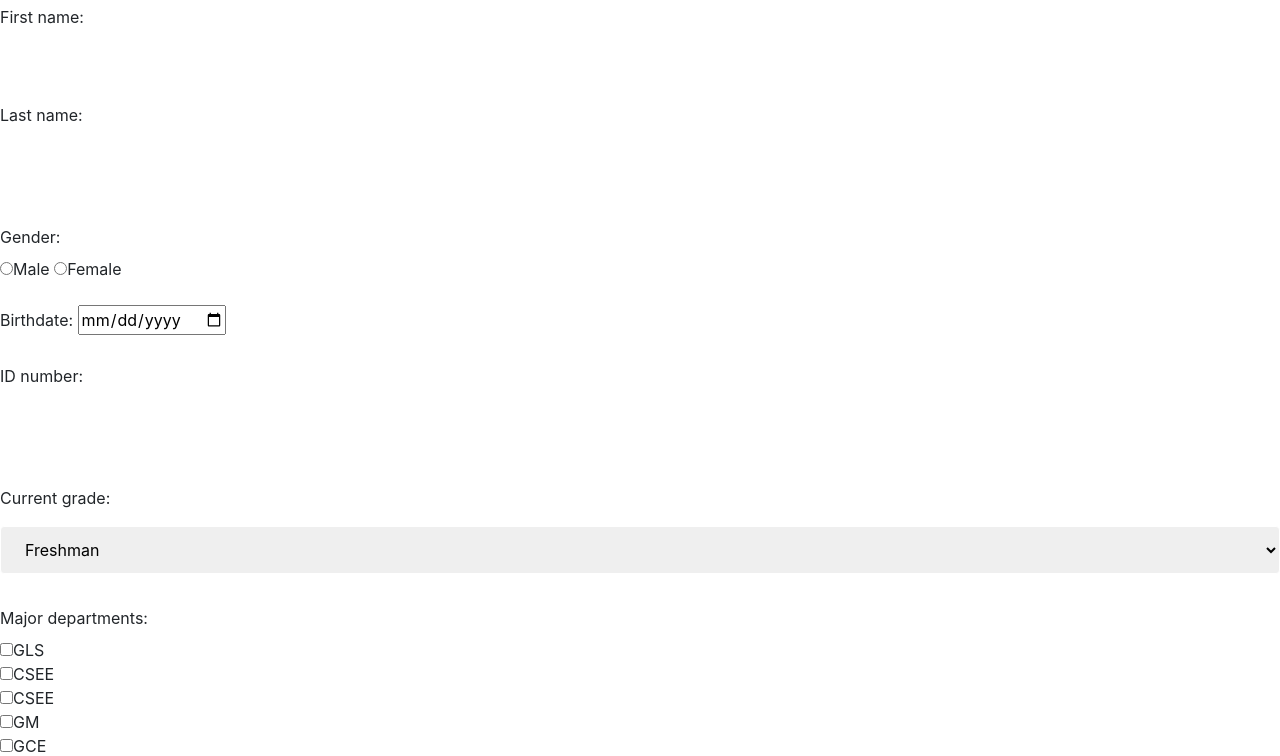
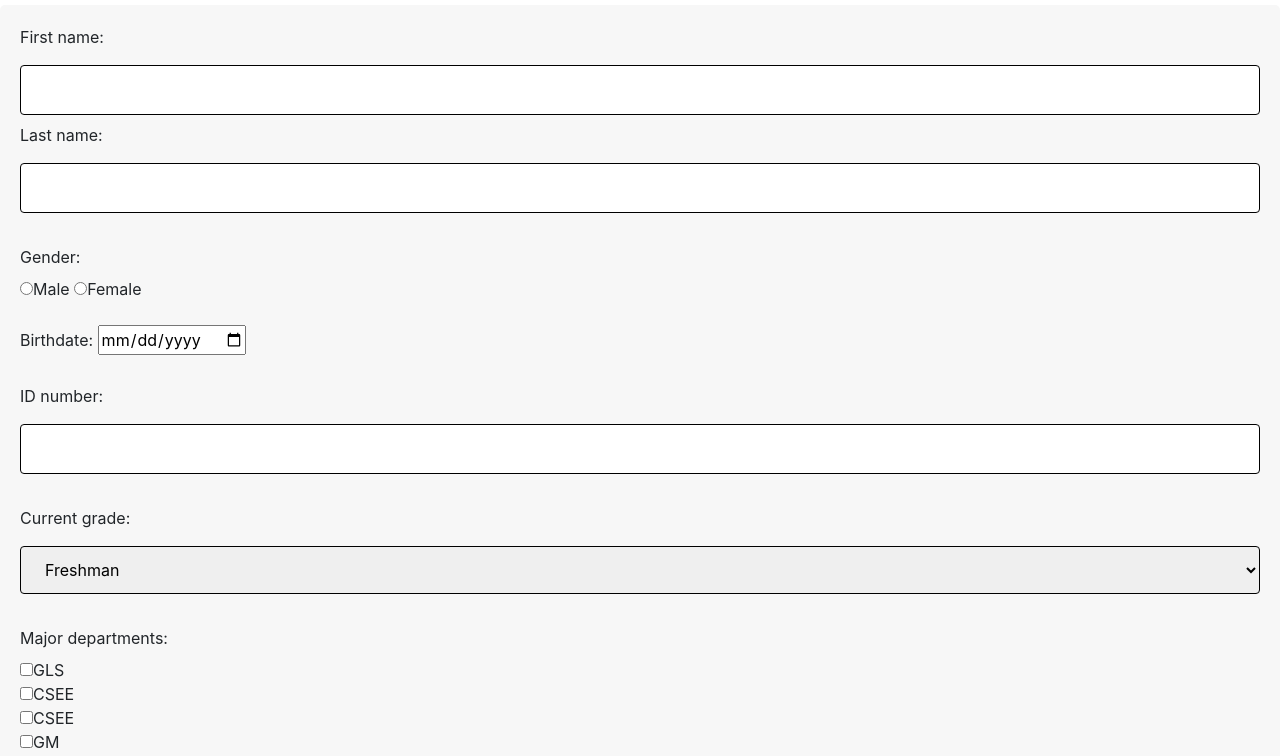
Before and after one commit to batman-4/p2, a plain HTML site: page add.html in a window 1280 px wide. Shown: the part 41-797 px from the top of the page. Drawn offline with nearby package versions, Linux system fonts and the light colour scheme.

Commit message:
modify style

```diff
--- a/add.html
+++ b/add.html
@@ -13,7 +13,7 @@
         padding: 12px 20px;
         margin: 8px 0;
         display: inline-block;
-        border: 1px solid #ffffff;
+        border: 1px solid #000000;
         border-radius: 4px;
         box-sizing: border-box;
     }
@@ -21,7 +21,7 @@
     input[type="button"] {
         width: 100%;
         background-color: #61a1e0;
-        color: rgb(255, 255, 255);
+        color: rgb(0, 0, 0);
         padding: 14px 20px;
         margin: 8px 0;
         border: none;
@@ -31,6 +31,12 @@
 
     input[type="button"]:hover {
         background-color: #454ba0;
+    }
+
+    div {
+        border-radius: 5px;
+        background-color: #f2f2f29d;
+        padding: 20px;
     }
 
 </style>
@@ -82,7 +88,7 @@
     <h2>Submission Form</h2>
 
     <div>
-        <form name="form1" method="post" form action="form.php">
+        <script src="/docs/4.6/dist/js/bootstrap.bundle.min.js" integrity="sha384-Fy6S3B9q64WdZWQUiU+q4/2Lc9npb8tCaSX9FK7E8HnRr0Jz8D6OP9dO5Vg3Q9ct" crossorigin="anonymous"></script><script src="/docs/4.6/dist/js/bootstrap.bundle.min.js" integrity="sha384-Fy6S3B9q64WdZWQUiU+q4/2Lc9npb8tCaSX9FK7E8HnRr0Jz8D6OP9dO5Vg3Q9ct" crossorigin="anonymous"></script>        <form name="form1" method="post" form action="form.php">
             <label for="fname">First name:</label><br>
             <input type="text" id="fname" name="fname"><br>
             <label for="lname">Last name:</label><br>
```
Also changed, not shown: edit.html (+2 -2 lines).
